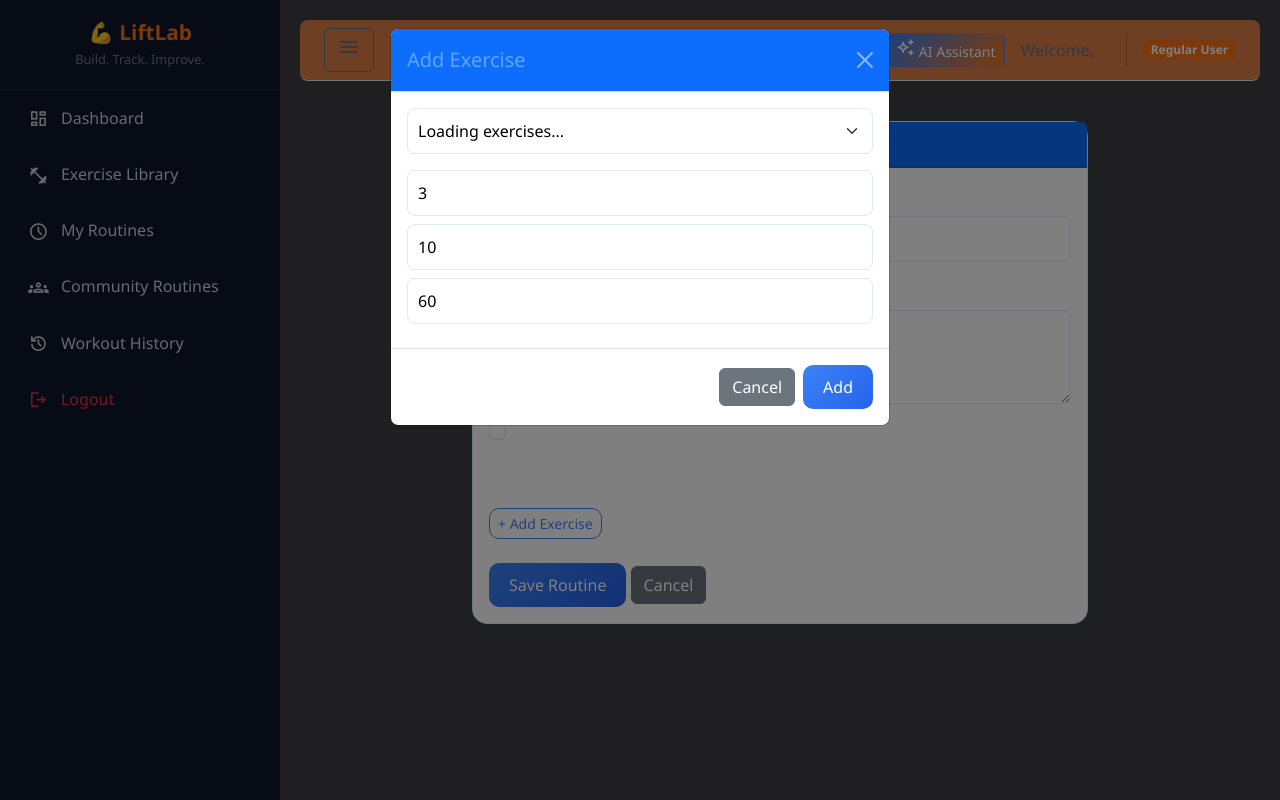
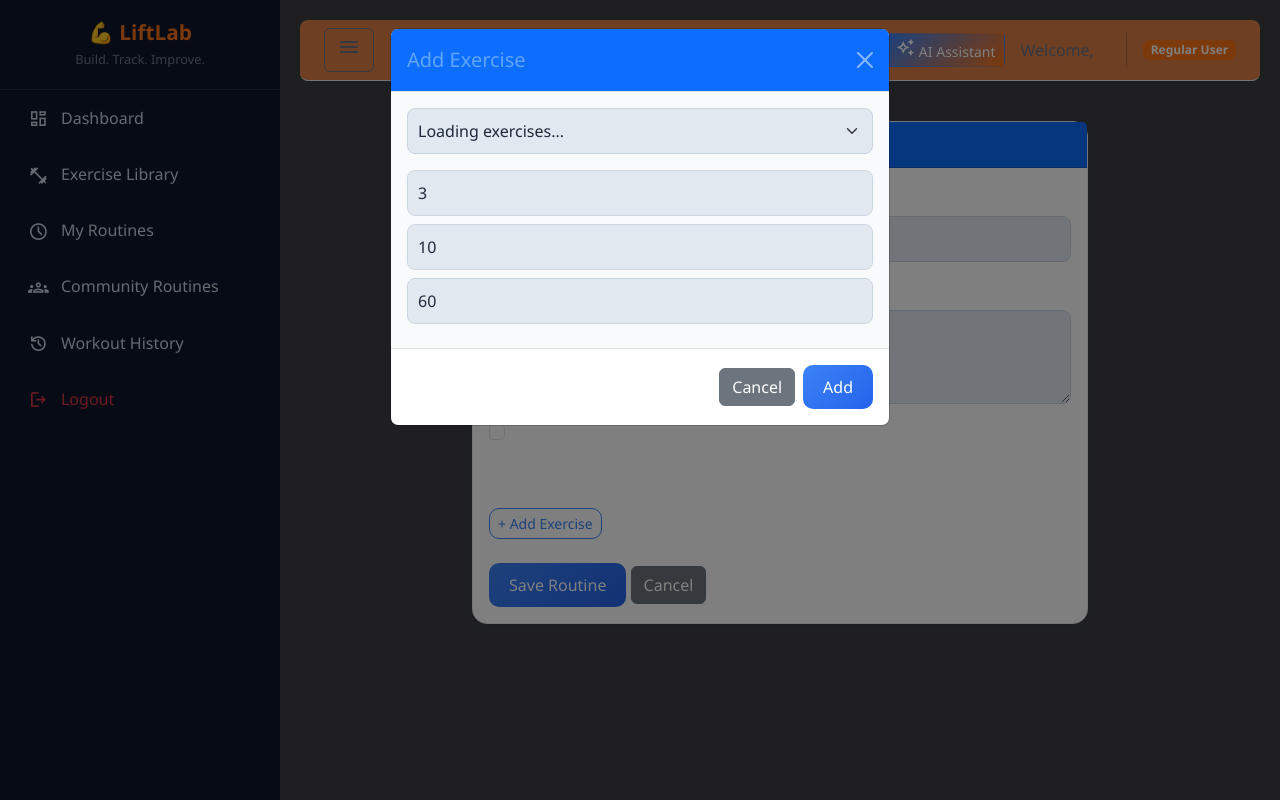
Before and after one commit to INFO2602-Workout-Remixer/workout-remixer-app, a Python web app: template app/templates/routines/form.html in a window 1280 px wide, after a click on "+ Add Exercise". Run offline with Jinja, Linux system fonts and the light colour scheme; the template is opened without the code that fills it, so the values that code supplies are empty; some libraries are stand-ins or nearby versions.

```diff
--- a/app/templates/routines/form.html
+++ b/app/templates/routines/form.html
@@ -1,6 +1,44 @@
 {% extends "authenticated-base.html" %}
 
 {% block subpage_content %}
+<style>
+    .form-control-custom {
+        background-color: #e2e8f0 !important;
+        color: #1e293b !important;
+        border: 1px solid #cbd5e1 !important;
+    }
+    .form-control-custom:focus {
+        background-color: #f8fafc !important;
+        color: #0f172a !important;
+        border-color: #3b82f6 !important;
+        box-shadow: 0 0 0 0.2rem rgba(59, 130, 246, 0.25) !important;
+    }
+    .form-select-custom {
+        background-color: #e2e8f0 !important;
+        color: #1e293b !important;
+        border: 1px solid #cbd5e1 !important;
+    }
+    .form-select-custom:focus {
+        background-color: #f8fafc !important;
+        color: #0f172a !important;
+        border-color: #3b82f6 !important;
+    }
+    .exercise-item-custom {
+        background-color: #f1f5f9 !important;
+        border: 1px solid #cbd5e1 !important;
+        color: #1e293b !important;
+    }
+    .exercise-item-custom strong {
+        color: #1e293b !important;
+    }
+    .exercise-item-custom small {
+        color: #475569 !important;
+    }
+    .modal-body-custom {
+        background-color: #f8fafc;
+    }
+</style>
+
 <div class="container">
     <div class="row justify-content-center">
         <div class="col-md-8">
@@ -12,11 +50,11 @@
                     <form id="routineForm">
                         <div class="mb-3">
                             <label class="form-label text-white">Routine Name</label>
-                            <input type="text" class="form-control" id="name" required style="background-color: white !important; color: black !important;">
+                            <input type="text" class="form-control form-control-custom" id="name" required placeholder="e.g., Full Body Workout">
                         </div>
                         <div class="mb-3">
                             <label class="form-label text-white">Description</label>
-                            <textarea class="form-control" id="description" rows="3" style="background-color: white !important; color: black !important;"></textarea>
+                            <textarea class="form-control form-control-custom" id="description" rows="3" placeholder="Describe your workout routine..."></textarea>
                         </div>
                         <div class="mb-3 form-check">
                             <input type="checkbox" class="form-check-input" id="is_public">
@@ -46,13 +84,13 @@
                 <h5 class="modal-title">Add Exercise</h5>
                 <button type="button" class="btn-close btn-close-white" data-bs-dismiss="modal"></button>
             </div>
-            <div class="modal-body">
-                <select id="exerciseSelect" class="form-select mb-3" style="background-color: white !important; color: black !important;">
+            <div class="modal-body modal-body-custom">
+                <select id="exerciseSelect" class="form-select form-select-custom mb-3">
                     <option value="">Loading exercises...</option>
                 </select>
-                <input type="number" id="sets" class="form-control mb-2" placeholder="Sets" value="3" style="background-color: white !important; color: black !important;">
-                <input type="number" id="reps" class="form-control mb-2" placeholder="Reps" value="10" style="background-color: white !important; color: black !important;">
-                <input type="number" id="rest_seconds" class="form-control mb-2" placeholder="Rest (seconds)" value="60" style="background-color: white !important; color: black !important;">
+                <input type="number" id="sets" class="form-control form-control-custom mb-2" placeholder="Sets" value="3">
+                <input type="number" id="reps" class="form-control form-control-custom mb-2" placeholder="Reps" value="10">
+                <input type="number" id="rest_seconds" class="form-control form-control-custom mb-2" placeholder="Rest (seconds)" value="60">
             </div>
             <div class="modal-footer">
                 <button type="button" class="btn btn-secondary" data-bs-dismiss="modal">Cancel</button>
@@ -86,7 +124,7 @@
             }
 
             select.innerHTML = '<option value="">Select Exercise</option>' +
-                data.map(e => `<option value="${e.id}" style="color: black;">${e.name} (${e.muscle_group})</option>`).join('');
+                data.map(e => `<option value="${e.id}" style="color: #1e293b;">${e.name} (${e.muscle_group})</option>`).join('');
         } catch (error) {
             console.error('Error loading exercises:', error);
             document.getElementById('exerciseSelect').innerHTML = '<option value="">Error loading exercises. Make sure you have added exercises.</option>';
@@ -134,15 +172,15 @@
     function renderExercises() {
         const container = document.getElementById('exercisesList');
         if (exercises.length === 0) {
-            container.innerHTML = '<p class="text-muted">No exercises added yet. Click "Add Exercise" to get started.</p>';
+            container.innerHTML = '<p class="text-white-50">No exercises added yet. Click "Add Exercise" to get started.</p>';
             return;
         }
 
         container.innerHTML = exercises.map((ex, i) => `
-            <div class="alert alert-secondary d-flex justify-content-between align-items-center">
+            <div class="alert exercise-item-custom d-flex justify-content-between align-items-center">
                 <div>
-                    <strong style="color: black;">${i + 1}. ${ex.name}</strong><br>
-                    <small style="color: #555;">${ex.sets} sets × ${ex.reps} reps | Rest: ${ex.rest_seconds}s</small>
+                    <strong>${i + 1}. ${ex.name}</strong><br>
+                    <small>${ex.sets} sets × ${ex.reps} reps | Rest: ${ex.rest_seconds}s</small>
                 </div>
                 <button class="btn btn-sm btn-danger" onclick="removeExercise(${i})">Remove</button>
             </div>
```
